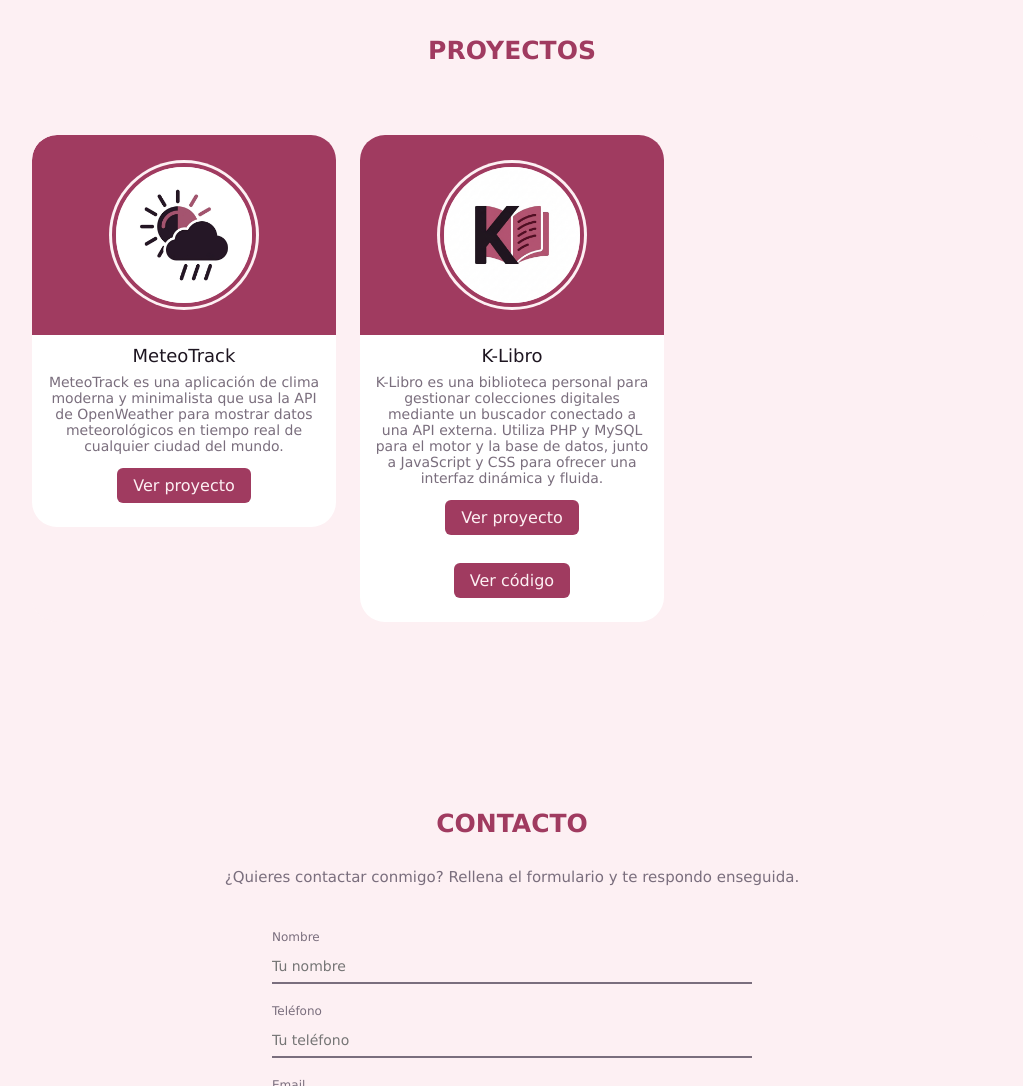
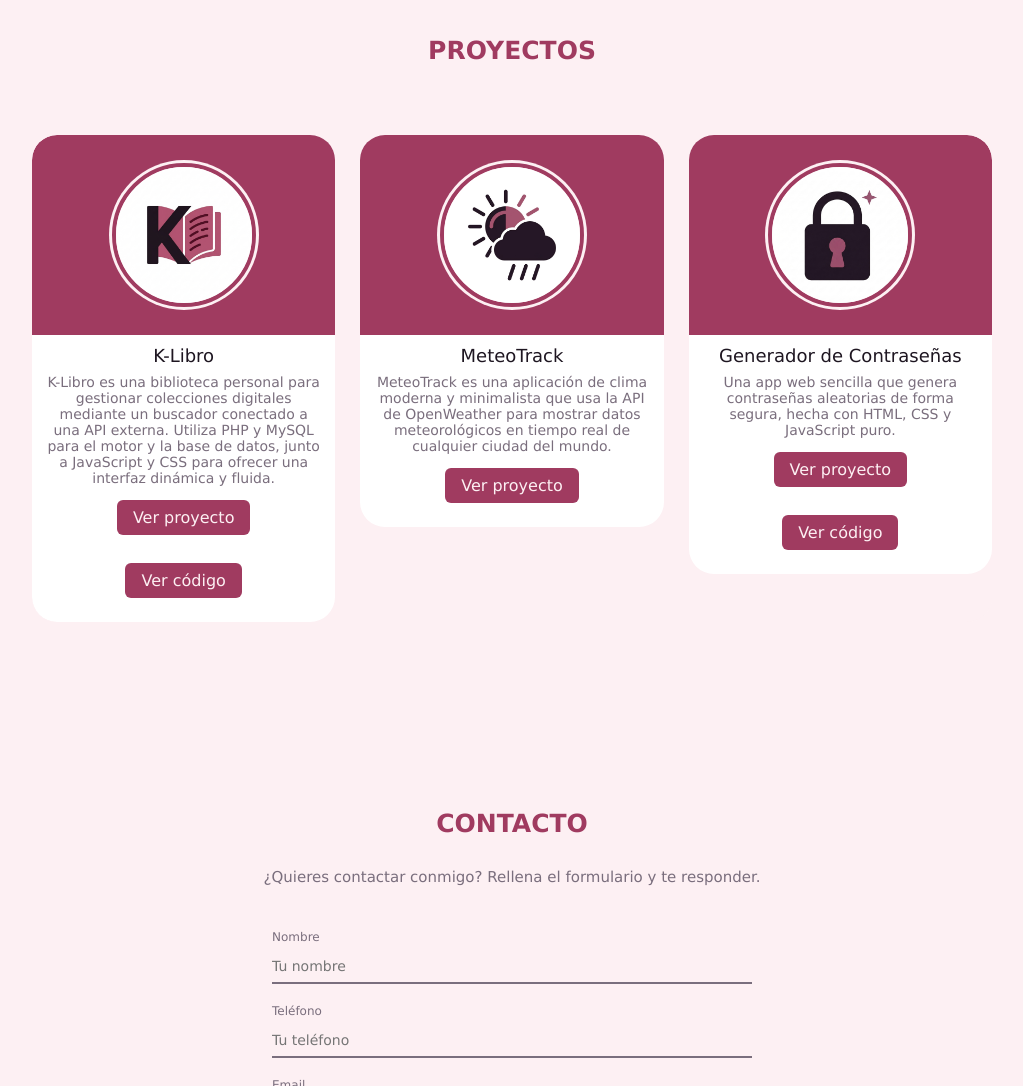
Before and after one commit to samonzfu/Portafolio, a plain HTML site: page index.html in a window 1280 px wide. Shown: the part 1700-2786 px from the top of the page, without its empty margins (128-1151 px from the left). Drawn offline with Linux system fonts and the light colour scheme.

Commit message:
+ proyecto

```diff
--- a/index.html
+++ b/index.html
@@ -198,6 +198,24 @@
                             </div>
                         </div>
 
+                        <!-- Tarjeta: PASSWORD GENERATOR -->
+                        <div class="card swiper-slide">
+                            <div class="image-content">
+                                <span class="overlay"></span>
+                                <div class="card-image">
+                                    <img src="Multimedia/password-generator_logo.jpg" alt="Logo Password Generator" class="card-img">
+                                </div>
+                            </div>
+                            <div class="card-content">
+                                <h3 class="name">Generador de Contraseñas</h3>
+                                <p class="description">
+                                    Una app web sencilla que genera contraseñas aleatorias de forma segura, hecha con HTML, CSS y JavaScript puro.
+                                </p>
+                                <button class="button" onclick="window.open('https://samonzfu.github.io/password-generator/')">Ver proyecto</button>
+                                <button class="button" onclick="window.open('https://github.com/samonzfu/password-generator')">Ver código</button>
+                            </div>
+                        </div>
+
                     </div>
                 </div>
 
@@ -212,7 +230,7 @@
         <!-- ==================== CONTACTO ==================== -->
         <section id="contacto">
             <h2>CONTACTO</h2>
-            <p class="contacto-intro">¿Quieres contactar conmigo? Rellena el formulario y te respondo enseguida.</p>
+            <p class="contacto-intro">¿Quieres contactar conmigo? Rellena el formulario y te responder.</p>
 
             <!-- Contenedor principal: todo en columna centrada -->
             <div class="contacto-content">
```
Also changed, not shown: Multimedia/password-generator_logo.jpg (added).
